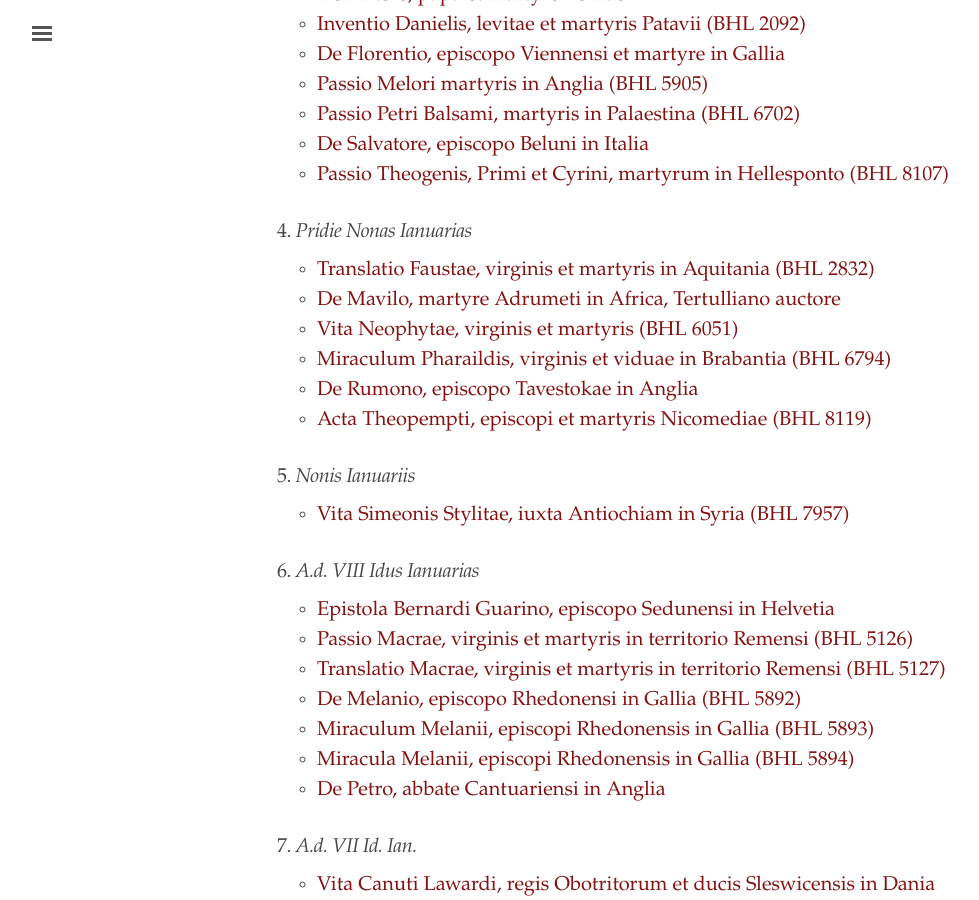
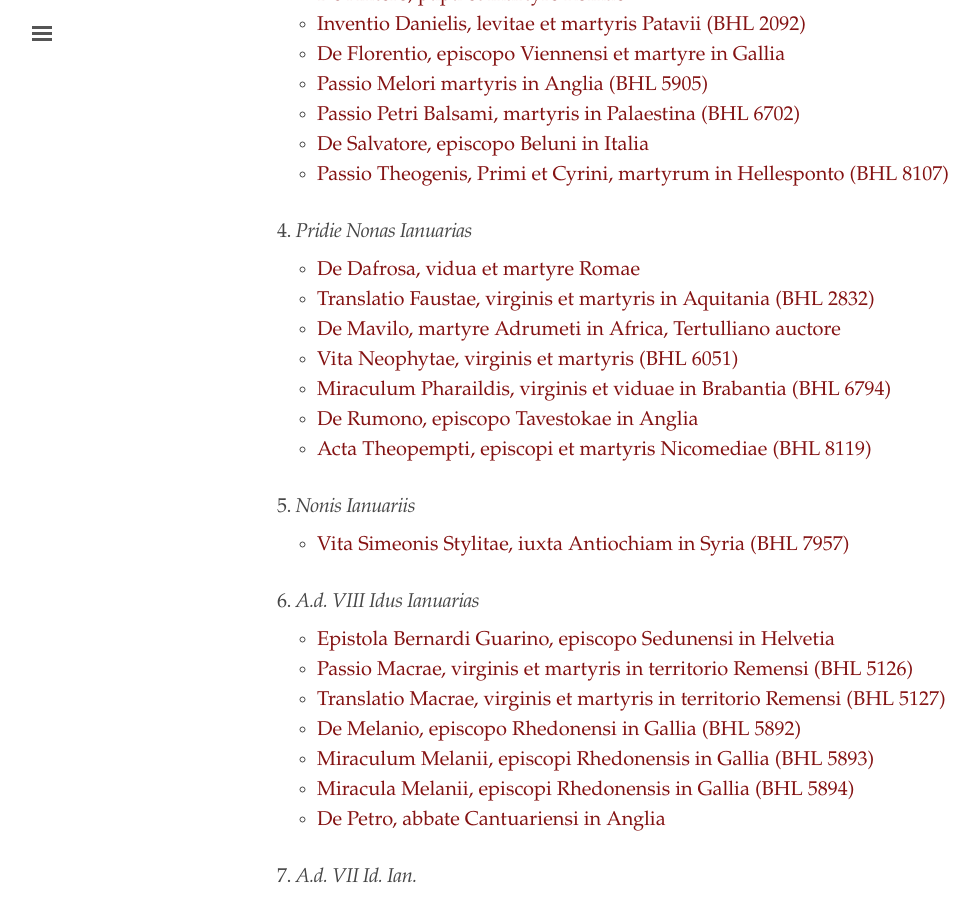
Before and after one commit to cjkoepke1/latin-hagiography, a Jekyll site: the page built from index.md, in a window 1280 px wide and 900 px high, scrolled down 1235 px. Shown: the whole window, without its empty margins (3-982 px from the left). Built offline with Jekyll 4.4.1, drawn with Linux system fonts in a browser that asks for light colours.

Commit message:
Added De Dafrosa

```diff
--- a/index.md
+++ b/index.md
@@ -49,6 +49,7 @@
 
 ### 4. *Pridie Nonas Ianuarias*
 
+- [De Dafrosa, vidua et martyre Romae](https://cjkoepke1.github.io/latin-hagiography/texts/de-dafrosa/)
 - [Translatio Faustae, virginis et martyris in Aquitania (BHL 2832)](https://cjkoepke1.github.io/latin-hagiography/texts/translatio-faustae/)
 - [De Mavilo, martyre Adrumeti in Africa, Tertulliano auctore](https://cjkoepke1.github.io/latin-hagiography/texts/de-mavilo/)
 - [Vita Neophytae, virginis et martyris (BHL 6051)](https://cjkoepke1.github.io/latin-hagiography/texts/vita-neophytae/)
```
